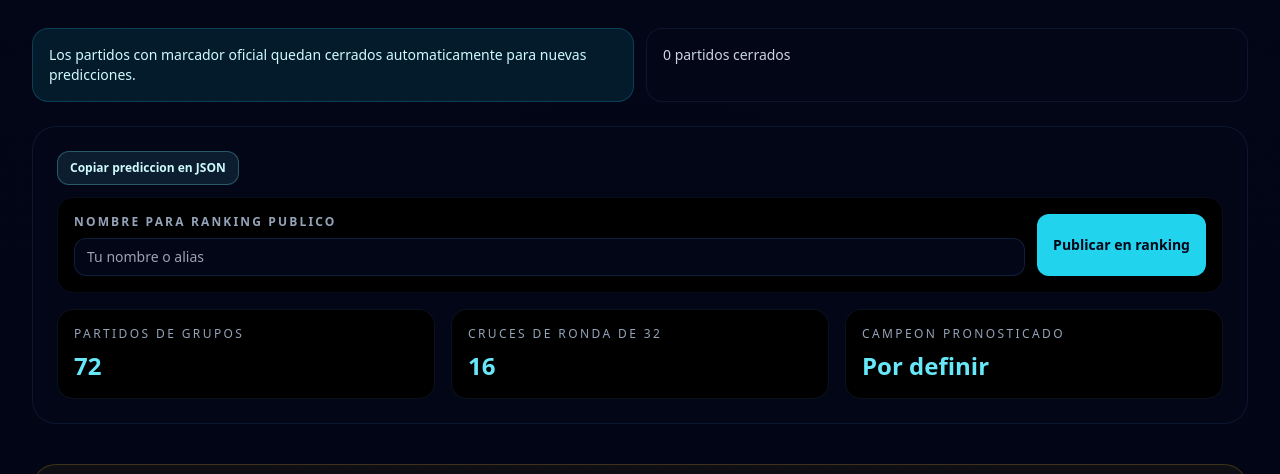
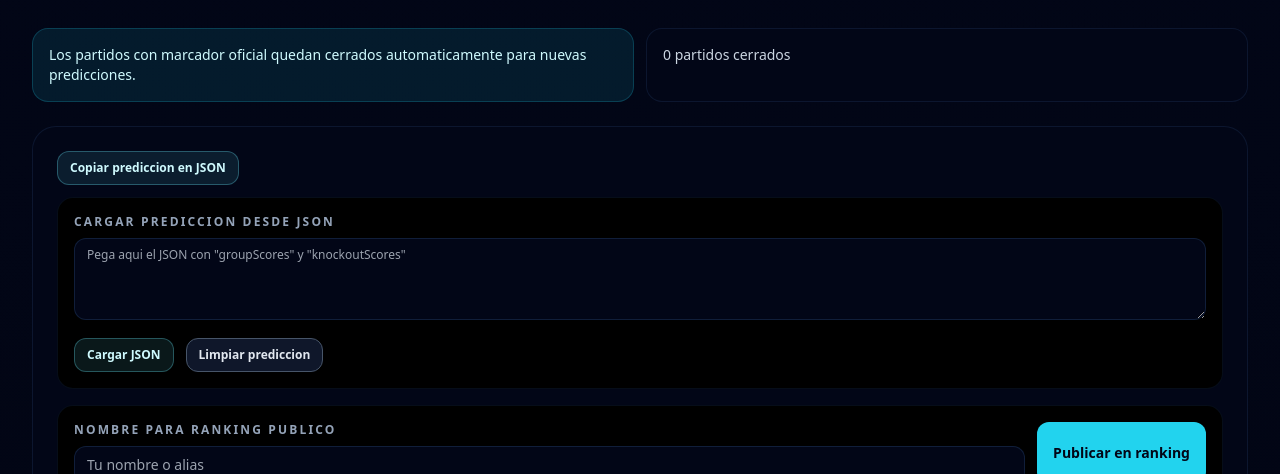
Before and after one commit to Chajtur/Hondutech, a React (Vite) app: page / in a window 1280 px wide. Shown: the part 2980-3454 px from the top of the page. Built offline with nearby package versions, Linux system fonts and the light colour scheme; no server answers.

Commit message:
Otras mejoras al backend, se agregó carga de json y al guardar predicciones se devuelve un id como comprobante

```diff
--- a/src/components/WorldCupPredictor.tsx
+++ b/src/components/WorldCupPredictor.tsx
@@ -197,8 +197,11 @@ export default function WorldCupPredictor() {
   const [scorePicks, setScorePicks] = useState<ScorePickMap>({});
   const [officialMatches, setOfficialMatches] = useState<Record<string, OfficialMatchStatus>>({});
   const [copyMsg, setCopyMsg] = useState('');
+  const [importText, setImportText] = useState('');
+  const [importMsg, setImportMsg] = useState('');
   const [playerName, setPlayerName] = useState('');
   const [submitMsg, setSubmitMsg] = useState('');
+  const [submissionId, setSubmissionId] = useState('');
   const [isSubmitting, setIsSubmitting] = useState(false);
   const [ranking, setRanking] = useState<RankingEntry[]>([]);
   const [rankingLoading, setRankingLoading] = useState(true);
@@ -493,6 +496,44 @@ export default function WorldCupPredictor() {
     };
   };
 
+  const importPredictionJson = () => {
+    try {
+      const parsed = JSON.parse(importText) as {
+        groupScores?: Record<string, unknown>;
+        knockoutScores?: Record<string, unknown>;
+      };
+
+      const nextScores: ScorePickMap = {};
+
+      Object.entries(parsed.groupScores ?? {}).forEach(([matchId, value]) => {
+        const score = getCompleteScore(value as ScoreDraft);
+        if (score) {
+          nextScores[matchId] = score;
+        }
+      });
+
+      Object.entries(parsed.knockoutScores ?? {}).forEach(([matchId, value]) => {
+        const score = getCompleteScore(value as ScoreDraft);
+        if (score) {
+          nextScores[matchId] = score;
+        }
+      });
+
+      setScorePicks(nextScores);
+      setImportMsg(`Prediccion cargada: ${Object.keys(nextScores).length} marcadores.`);
+      setTimeout(() => setImportMsg(''), 2600);
+    } catch {
+      setImportMsg('JSON invalido. Revisa que pegaste el objeto completo.');
+    }
+  };
+
+  const clearPrediction = () => {
+    setScorePicks({});
+    setImportText('');
+    setImportMsg('Prediccion limpiada.');
+    setTimeout(() => setImportMsg(''), 1800);
+  };
+
   const exportCurrentState = async () => {
     try {
       await navigator.clipboard.writeText(JSON.stringify(getPredictionPayload(), null, 2));
@@ -513,6 +554,7 @@ export default function WorldCupPredictor() {
 
     setIsSubmitting(true);
     setSubmitMsg('');
+    setSubmissionId('');
 
     try {
       const payload = getPredictionPayload();
@@ -532,12 +574,30 @@ export default function WorldCupPredictor() {
         throw new Error('No se pudo enviar la prediccion');
       }
 
-      setSubmitMsg('Prediccion publicada en el ranking.');
+      const data = (await response.json()) as { entry?: RankingEntry };
+      const nextSubmissionId = data.entry?.id ?? '';
+      setSubmissionId(nextSubmissionId);
+      setSubmitMsg(
+        nextSubmissionId
+          ? 'Prediccion publicada. Guarda este ID para comprobar tu participacion.'
+          : 'Prediccion publicada en el ranking.',
+      );
       await fetchRanking();
     } catch {
       setSubmitMsg('Error al publicar. Verifica que el backend este corriendo.');
     } finally {
       setIsSubmitting(false);
+    }
+  };
+
+  const copySubmissionId = async () => {
+    if (!submissionId) return;
+
+    try {
+      await navigator.clipboard.writeText(submissionId);
+      setSubmitMsg('ID copiado. Guardalo como comprobante de tu prediccion.');
+    } catch {
+      setSubmitMsg('No se pudo copiar el ID. Copialo manualmente.');
     }
   };
 
@@ -701,6 +761,36 @@ export default function WorldCupPredictor() {
             {copyMsg ? <p className="text-xs text-cyan-200">{copyMsg}</p> : null}
           </div>
 
+          <div className="mb-4 rounded-2xl border border-blue-500/10 bg-black p-4">
+            <label className="mb-2 block text-xs font-semibold uppercase tracking-[0.18em] text-slate-400">
+              Cargar prediccion desde JSON
+            </label>
+            <textarea
+              value={importText}
+              onChange={(event) => setImportText(event.target.value)}
+              placeholder='Pega aqui el JSON con "groupScores" y "knockoutScores"'
+              rows={4}
+              className="w-full rounded-xl border border-blue-400/15 bg-slate-950 px-3 py-2 text-xs text-slate-100"
+            />
+            <div className="mt-3 flex flex-wrap gap-3">
+              <button
+                type="button"
+                onClick={importPredictionJson}
+                className="rounded-xl border border-cyan-300/30 bg-cyan-300/10 px-3 py-2 text-xs font-semibold text-cyan-100 transition hover:bg-cyan-300/20"
+              >
+                Cargar JSON
+              </button>
+              <button
+                type="button"
+                onClick={clearPrediction}
+                className="rounded-xl border border-slate-600 bg-slate-900 px-3 py-2 text-xs font-semibold text-slate-200 transition hover:bg-slate-800"
+              >
+                Limpiar prediccion
+              </button>
+              {importMsg ? <p className="text-xs text-cyan-200">{importMsg}</p> : null}
+            </div>
+          </div>
+
           <div className="mb-4 grid gap-3 rounded-2xl border border-blue-500/10 bg-black p-4 md:grid-cols-[1fr_auto]">
             <div>
               <label className="mb-2 block text-xs font-semibold uppercase tracking-[0.18em] text-slate-400">
@@ -726,6 +816,23 @@ export default function WorldCupPredictor() {
           </div>
 
           {submitMsg ? <p className="mb-4 text-xs text-cyan-200">{submitMsg}</p> : null}
+          {submissionId ? (
+            <div className="mb-4 rounded-2xl border border-emerald-400/20 bg-emerald-400/10 p-4">
+              <p className="text-xs font-semibold uppercase tracking-[0.18em] text-emerald-200">ID de comprobante</p>
+              <div className="mt-2 flex flex-wrap items-center gap-3">
+                <code className="rounded-lg border border-emerald-300/20 bg-black px-3 py-2 text-xs text-emerald-100">
+                  {submissionId}
+                </code>
+                <button
+                  type="button"
+                  onClick={copySubmissionId}
+                  className="rounded-xl border border-emerald-300/30 bg-emerald-300/10 px-3 py-2 text-xs font-semibold text-emerald-100 transition hover:bg-emerald-300/20"
+                >
+                  Copiar ID
+                </button>
+              </div>
+            </div>
+          ) : null}
 
           <div className="grid gap-4 sm:grid-cols-3">
             <div className="rounded-2xl border border-blue-400/10 bg-black p-4">
--- a/tsconfig.node.json
+++ b/tsconfig.node.json
@@ -20,5 +20,5 @@
     "erasableSyntaxOnly": true,
     "noFallthroughCasesInSwitch": true
   },
-  "include": ["vite.config.ts"]
+  "include": ["vite.config.ts", "backend/**/*.ts"]
 }
```
Also changed, not shown: 1 other file (tests, documents, lock files or other folders).
